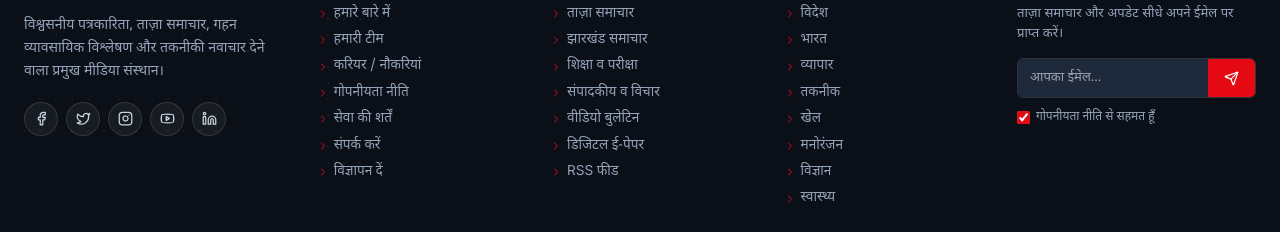
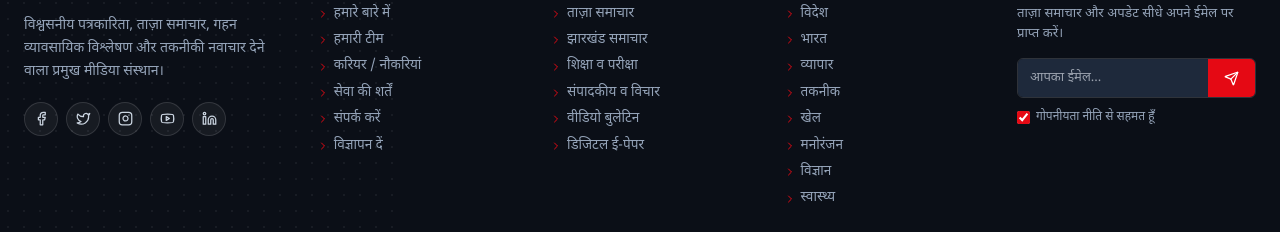
Before and after one commit to globalwebify27-svg/NewsPortal, a Next.js app in the folder frontend/: page / in a window 1280 px wide. Shown: the part 1949-2181 px from the top of the page. Built offline with nearby package versions, Linux system fonts and the light colour scheme; no server answers; the database is empty; a web font is replaced by a local one.

Commit message:
fix: remove Privacy Policy and RSS Feed from footer links

```diff
--- a/frontend/components/Footer.tsx
+++ b/frontend/components/Footer.tsx
@@ -64,7 +64,6 @@ export default function Footer() {
     { nameHi: "हमारे बारे में", nameEn: "About Us", href: "/about" },
     { nameHi: "हमारी टीम", nameEn: "Our Team", href: "/team" },
     { nameHi: "करियर / नौकरियां", nameEn: "Careers & Jobs", href: "/careers" },
-    { nameHi: "गोपनीयता नीति", nameEn: "Privacy Policy", href: "/#privacy" },
     { nameHi: "सेवा की शर्तें", nameEn: "Terms of Service", href: "/#terms" },
     { nameHi: "संपर्क करें", nameEn: "Contact Us", href: "/#contact" },
     { nameHi: "विज्ञापन दें", nameEn: "Advertise", href: "/advertise" }
@@ -132,15 +131,14 @@ export default function Footer() {
     };
   });
 
-  // Quick links (Unique content sections, no duplicates with Company column)
+  // Quick links (Unique content sections)
   const quickLinks = [
     { name: isHindi ? "ताज़ा समाचार" : "Latest News", href: "/" },
     { name: isHindi ? "झारखंड समाचार" : "Jharkhand News", href: "/jharkhand" },
     { name: isHindi ? "शिक्षा व परीक्षा" : "Education & Exams", href: "/education" },
     { name: isHindi ? "संपादकीय व विचार" : "Editorials & Opinion", href: "/opinion" },
     { name: isHindi ? "वीडियो बुलेटिन" : "Video Bulletins", href: "/videos" },
-    { name: isHindi ? "डिजिटल ई-पेपर" : "Digital E-Paper", href: "/epaper" },
-    { name: isHindi ? "RSS फीड" : "RSS Feed", href: "/feed.xml" }
+    { name: isHindi ? "डिजिटल ई-पेपर" : "Digital E-Paper", href: "/epaper" }
   ];
 
   return (
```
